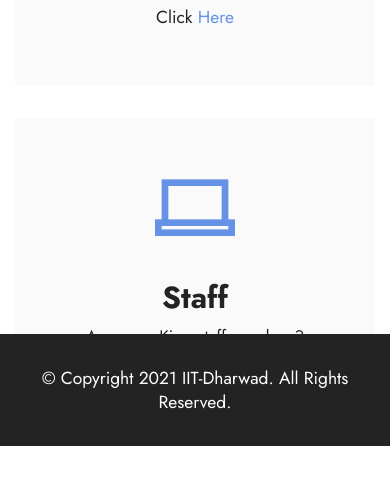
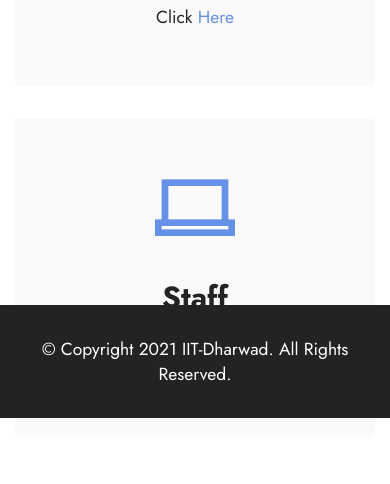
Before and after one commit to SwarajBaral/iit-dh-app, a plain HTML site: page public/index.html in a window 390 px wide. Shown: the part 426-910 px from the top of the page. Drawn offline with Linux system fonts and the light colour scheme; files whose address does not match are found by name.

Commit message:
Fixed responsive issues

```diff
--- a/public/index.html
+++ b/public/index.html
@@ -22,14 +22,17 @@
   <link rel="preload" href="https://fonts.googleapis.com/css?family=Jost:100,200,300,400,500,600,700,800,900,100i,200i,300i,400i,500i,600i,700i,800i,900i&display=swap" as="style" onload="this.onload=null;this.rel='stylesheet'">
   <noscript><link rel="stylesheet" href="https://fonts.googleapis.com/css?family=Jost:100,200,300,400,500,600,700,800,900,100i,200i,300i,400i,500i,600i,700i,800i,900i&display=swap"></noscript>
   <link rel="preload" as="style" href="assets/mobirise/css/mbr-additional.css"><link rel="stylesheet" href="assets/mobirise/css/mbr-additional.css" type="text/css">
+  <style>
+      #footer3-2{
+          position: fixed;
+          width: 100%;
+          bottom: 0;
+      }
+  </style>
 </head>
 <body>
 
-  <section class="contacts1 cid-sGhzMzecD3" id="contacts1-0" style="height: 90vh;">
-
-
-
-
+  <section class="contacts1 cid-sGhzMzecD3" id="contacts1-0" style="height: 100%;">
     <div class="container">
         <div class="mbr-section-head">
             <h3 class="mbr-section-title mbr-fonts-style align-center mb-0 display-2">
@@ -69,18 +72,11 @@
 </section>
 
 <section class="footer3 cid-sGhzZ1q6Vs" once="footers" id="footer3-2">
-
-
-
-
-
     <div class="container">
         <div class="media-container-row align-center mbr-white">
-
-
             <div class="row row-copirayt">
                 <p class="mbr-text mb-0 mbr-fonts-style mbr-white align-center display-7">
-                    © Copyright 2021 IIT-Dharwad. All Rights Reserved.
+                    &copy; Copyright 2021 IIT-Dharwad. All Rights Reserved.
                 </p>
             </div>
         </div>
@@ -93,7 +89,5 @@
 <script src="assets/bootstrap/js/bootstrap.min.js"></script>
 <script src="assets/smoothscroll/smooth-scroll.js"></script>
 <script src="assets/theme/js/script.js"></script>
-
-
 </body>
 </html>
```
